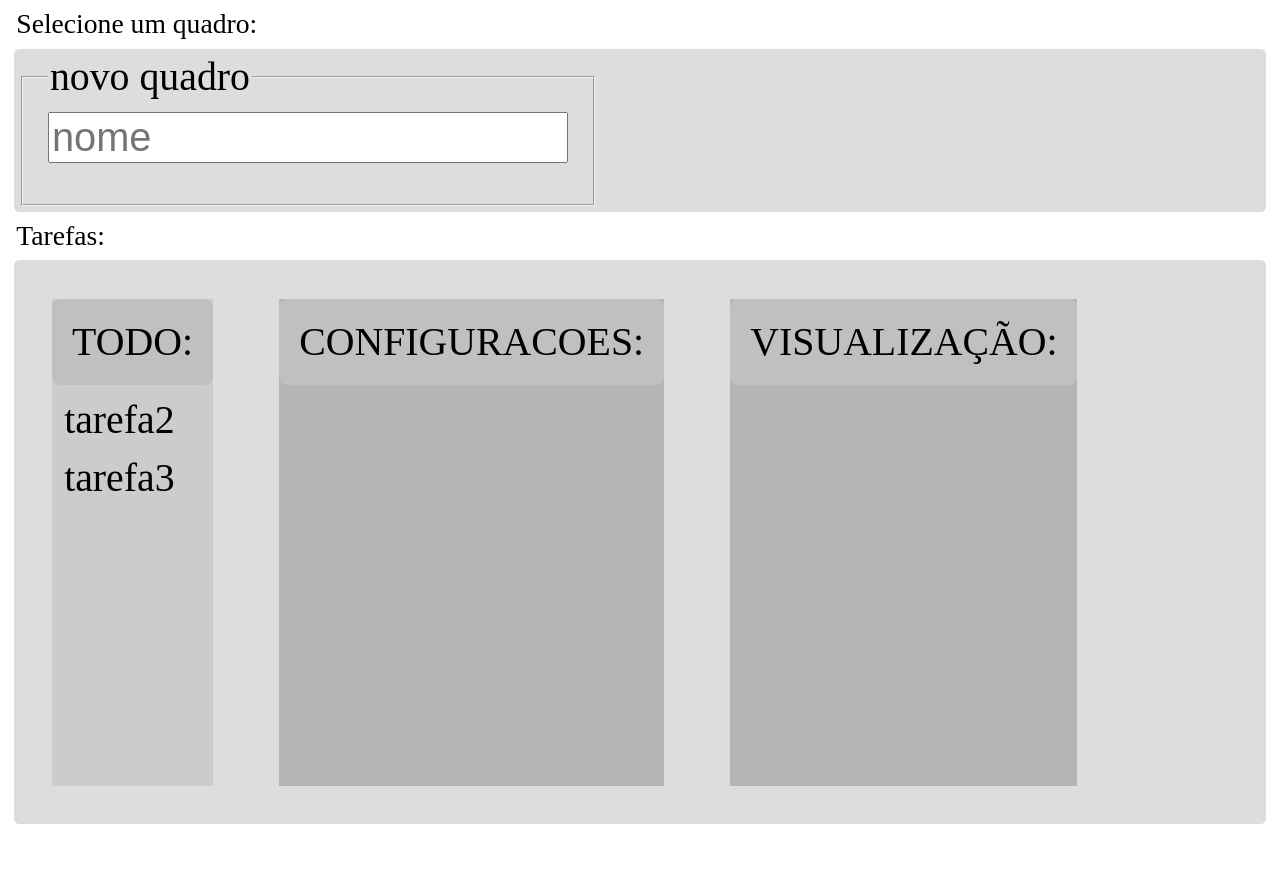
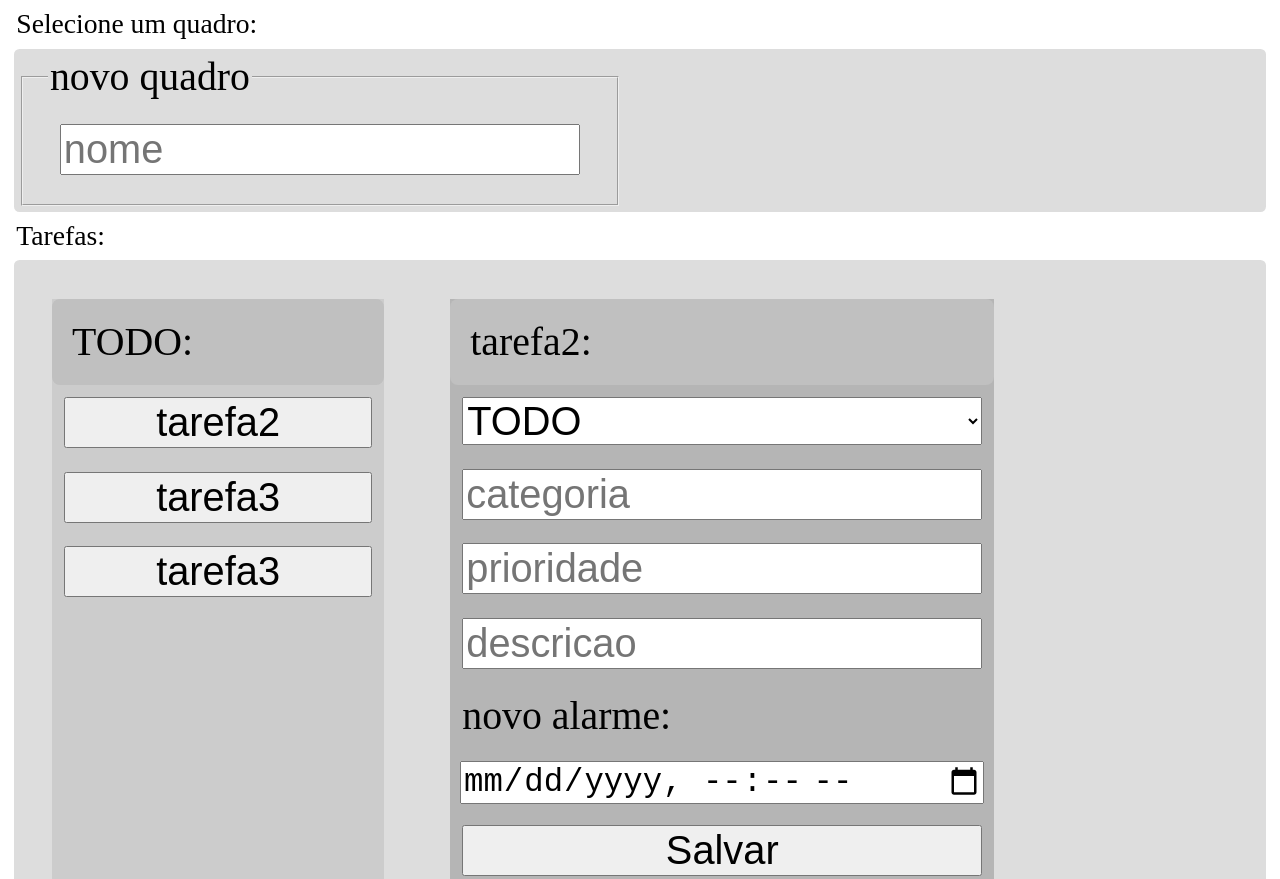
Before and after one commit to HenriqueReinaldi/TODO-backend, a plain HTML site: page frontend/index.html in a window 1280 px wide. Shown: the top 879 px of the page. Before the commit the page ends 832 px from the top, so only its background shows below. Drawn offline with Linux system fonts and the light colour scheme.

Commit message:
feat: area de visualizacao de tarefas

```diff
--- a/frontend/index.html
+++ b/frontend/index.html
@@ -26,18 +26,41 @@
             <div class="container-tarefas temp-tarefa">
                 <div class="container-titulo">TODO:</div>
 
-                <p>tarefa2</p>
-                <p>tarefa3</p>
+                <button>tarefa2</button>
+                <button>tarefa3</button>
+                <button>tarefa3</button>
             </div>
 
-            <div class="container-tarefas permanente">
-                <div class="container-titulo">CONFIGURACOES:</div>
-            </div>
 
             <div class="container-tarefas permanente">
-                <div class="container-titulo">VISUALIZAÇÃO:</div>
+                <div class="container-titulo">tarefa2:</div>
+
+                <label for="select-status"></label>
+                <select name="select" id="select-status">
+                    <option value="TODO">TODO</option>
+                    <option value="DOING">DOING</option>
+                    <option value="DONE">DONE</option>
+                </select>
+
+                <label for="input-categoria"></label>
+                <input type="text" name="" id="input-categoria" placeholder="categoria">
+
+                <label for="input-prioridade"></label>
+                <input type="text" name="" id="input-prioridade" placeholder="prioridade">
+
+                <label for="input-descricao"></label>
+                <input type="text" name="" id="input-descricao" placeholder="descricao">
+
+                <label for="input-alarme"></label>
+                <p>novo alarme:</p>
+                <input type="datetime-local" name="" id="input-alarme">
+
+
+                <button>Salvar</button>
             </div>
         </div>
+
+        <p>Configurações:</p>
 
 
         <script src="main.js"></script>
--- a/frontend/main.js
+++ b/frontend/main.js
@@ -13,7 +13,7 @@ function init(){
 init();
 
 function limpar_area_tarefas(){
-    let remocao = document.getElementsByClassName("temp-tarefa");
+    let remocao = document.querySelectorAll(".temp-tarefa");
     for (let el of remocao) el.remove();
 }
 
--- a/frontend/style.css
+++ b/frontend/style.css
@@ -2,7 +2,7 @@
     font-size: 120%;
 }
 
-p {
+p, button, select, input {
     margin: 0.3em;
 }
 
@@ -25,12 +25,18 @@ p {
     padding: 0.2em;
     background-color: #dddddd;
 
-    height: 20em;
+    height: 30em;
 }
 
 .container-tarefas {
     margin: 1em;
     background-color: #cccccc;
+
+    display: flex;
+    flex-direction: column;
+
+    min-width: 10em;
+    min-height: 10em;
 }
 
 .container-titulo{
```
